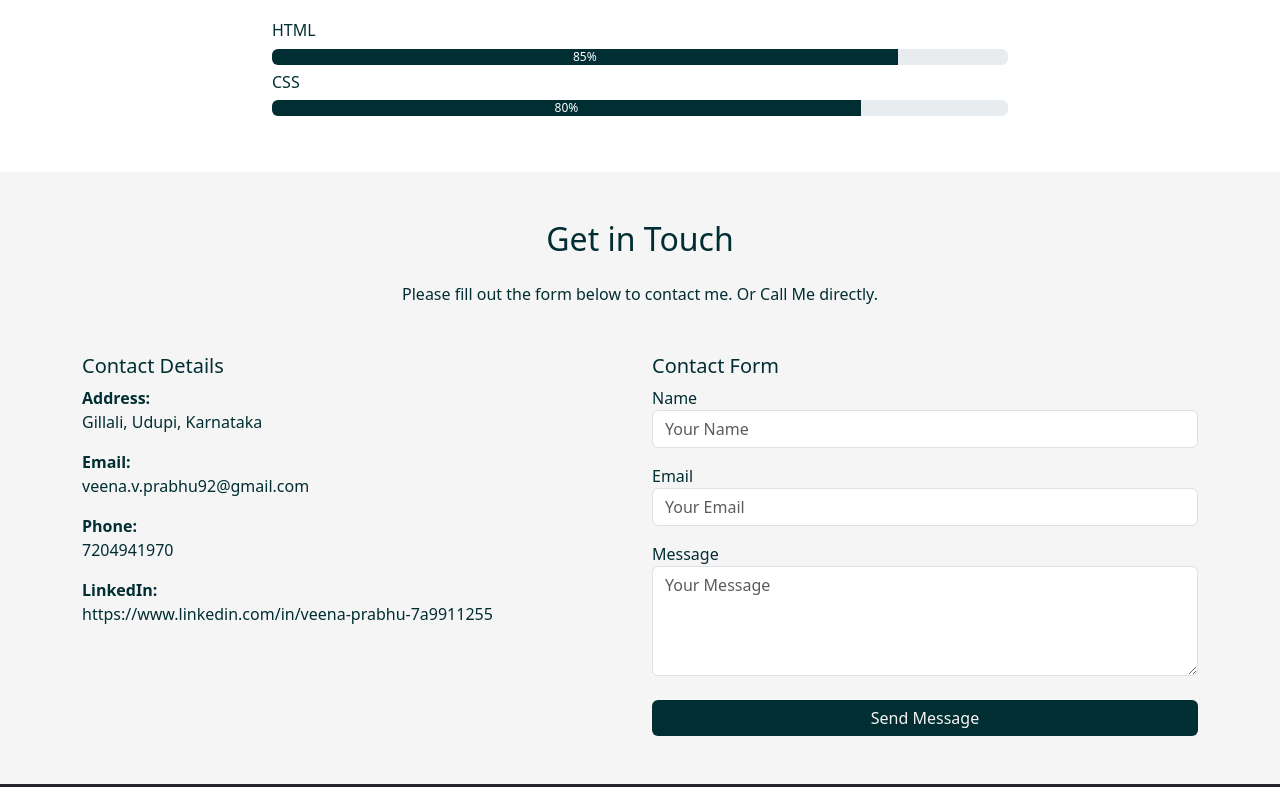
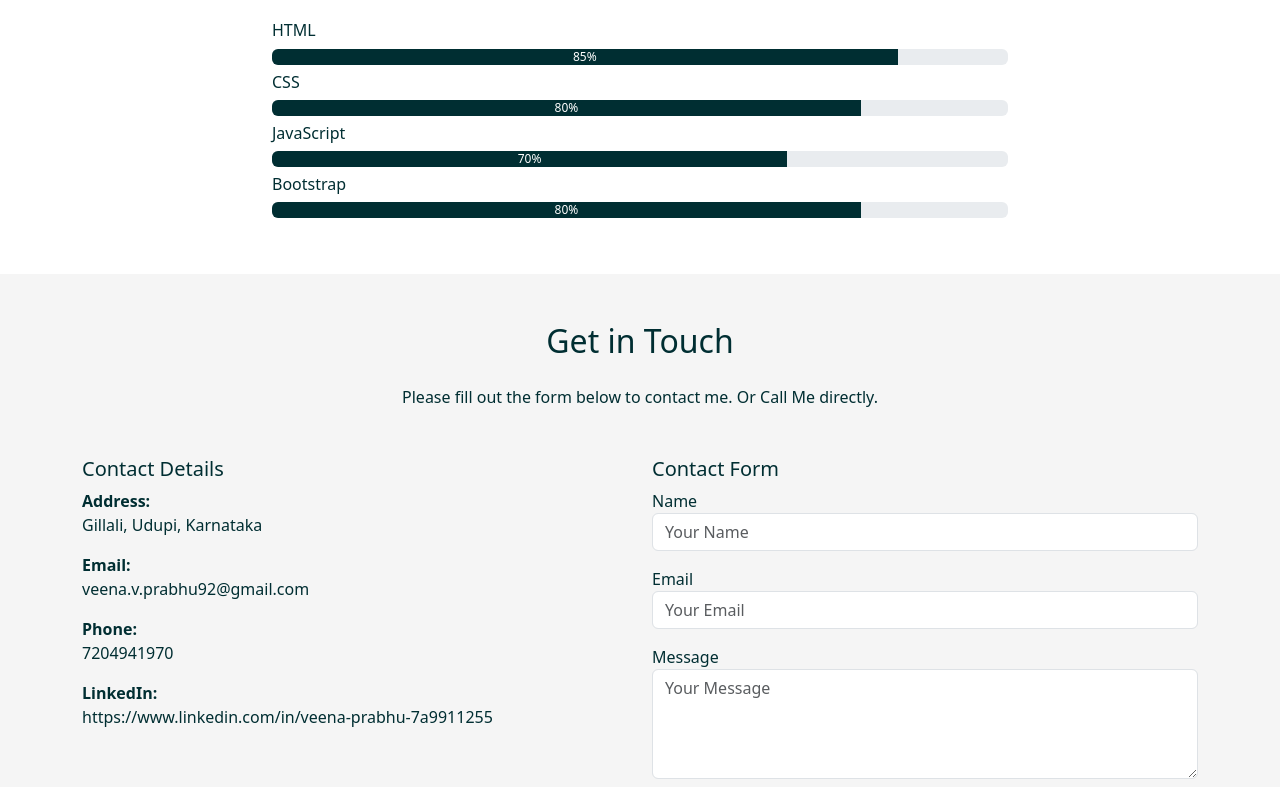
Before and after one commit to veenaprabhu92/Veena_Portfolio, a plain HTML site: page index.html in a window 1280 px wide. Shown: the part 1623-2410 px from the top of the page. Drawn offline with nearby package versions, Linux system fonts and the light colour scheme.

Commit message:
Update index.html

```diff
--- a/index.html
+++ b/index.html
@@ -119,6 +119,16 @@
     <div class="progress-bar" style="width: 80%">80%</div>
 </div>
 
+                    <h6 class="text-start">JavaScript</h6>
+<div class="progress mb-2" role="progressbar" aria-label="Javascriprt skill level" aria-valuenow="80" aria-valuemin="0" aria-valuemax="100">
+    <div class="progress-bar" style="width: 70%">70%</div>
+</div>
+
+                    <h6 class="text-start">Bootstrap</h6>
+<div class="progress mb-2" role="progressbar" aria-label="Bootstrap skill level" aria-valuenow="80" aria-valuemin="0" aria-valuemax="100">
+    <div class="progress-bar" style="width: 80%">80%</div>
+</div>
+
 
 
                 </div>
```
